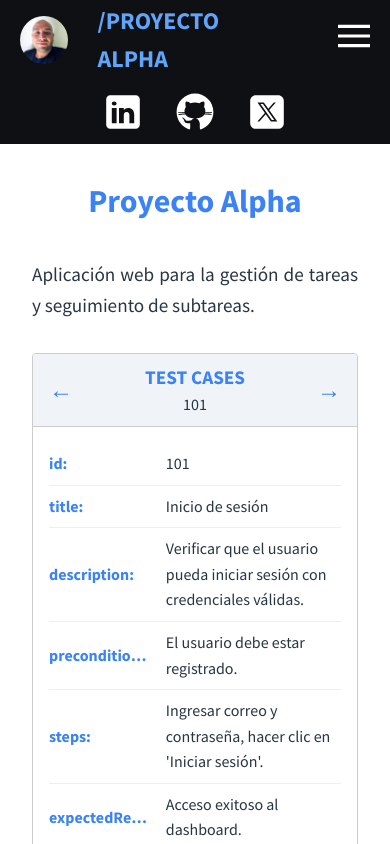
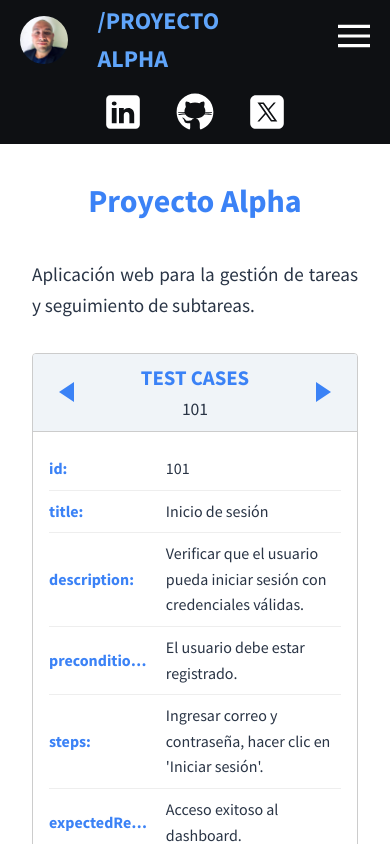
Before and after one commit to adjsvar/portafolio, a React (Vite) app: page /projectdetail/1 in a window 390 px wide. Shown: the top 844 px of the page. Built offline with nearby package versions, Linux system fonts and the light colour scheme.

Commit message:
Pequeños arreglos en estilos

```diff
--- a/src/components/TestTables.jsx
+++ b/src/components/TestTables.jsx
@@ -43,12 +43,14 @@ function TestTables({ tests, testType, layout }) {
     captionText = 'API TESTS';
   } else if (testType === 'performanceTests') {
     captionText = 'PERFORMANCE TESTS';
+  } else if (testType === 'bugReports') {
+    captionText = 'BUG REPORTS';
   } else {
     captionText = 'TESTS';
   }
 
   if (computedLayout === 'row') {
-    // Layout "row": tabla completa con encabezado, incluyendo el título en una fila estilo header.
+    // Layout "row": tabla completa con encabezado (título en una fila estilo header)
     return (
       <div className="testtables-row-container">
         <table className="test-table">
@@ -79,28 +81,31 @@ function TestTables({ tests, testType, layout }) {
   } else {
     // Layout "column": se muestra una prueba a la vez con navegación.
     const currentTest = tests[currentIndex];
-
-    const handlePrev = () => {
-      setCurrentIndex((prev) => (prev > 0 ? prev - 1 : tests.length - 1));
-    };
-
-    const handleNext = () => {
-      setCurrentIndex((prev) => (prev < tests.length - 1 ? prev + 1 : 0));
-    };
+    const singleItem = tests.length === 1;
 
     return (
       <div className="testtables-column-container">
-        <div className="testtables-column-nav">
-          <button onClick={handlePrev} className="nav-arrow">
-            &#8592;
-          </button>
+        <div className={`testtables-column-nav ${singleItem ? 'single-item' : ''}`}>
+          {!singleItem && (
+            <button
+              onClick={() =>
+                setCurrentIndex((prev) => (prev > 0 ? prev - 1 : tests.length - 1))
+              }
+              className="nav-arrow left"
+            ></button>
+          )}
           <div className="nav-headers">
             <div className="nav-caption">{captionText}</div>
             <div className="nav-id">{renderCell(currentTest.id)}</div>
           </div>
-          <button onClick={handleNext} className="nav-arrow">
-            &#8594;
-          </button>
+          {!singleItem && (
+            <button
+              onClick={() =>
+                setCurrentIndex((prev) => (prev < tests.length - 1 ? prev + 1 : 0))
+              }
+              className="nav-arrow right"
+            ></button>
+          )}
         </div>
         <div className="testtables-column-grid">
           {allKeys.map((key) => (
--- a/src/styles/TestTables.css
+++ b/src/styles/TestTables.css
@@ -3,13 +3,11 @@
 /* ===============================
    Estilos para Layout "Row" (tabla completa)
 =============================== */
-
-/* Contenedor principal de la tabla en modo row */
 .testtables-row-container {
   width: 100%;
   overflow-x: auto;
   margin: 1rem 0;
-    padding: 0; /* Sin padding horizontal para evitar que la tabla toque los bordes */
+  padding: 0; /* Sin padding horizontal */
 }
 
 .table-caption-cell {
@@ -22,14 +20,12 @@
   border-bottom: 2px solid #ccc;
 }
 
-  /* Estilos para la tabla */
 .test-table {
   width: 100%;
   border-collapse: collapse;
   font-family: sans-serif;
 }
 
-  /* Encabezados de la tabla */
 .test-table th {
   background-color: #f0f4f8;
   color: #293445;
@@ -38,7 +34,6 @@
   border-bottom: 2px solid #ccc;
 }
 
-  /* Celdas de la tabla */
 .test-table td {
   padding: 0.75rem;
   border-bottom: 1px solid #eee;
@@ -48,8 +43,6 @@
 /* ===============================
    Estilos para Layout "Column" (vista de un test a la vez)
 =============================== */
-
-  /* Contenedor principal para el layout en columna */
 .testtables-column-container {
   width: 100%;
   margin: 1rem 0;
@@ -58,7 +51,6 @@
   overflow: hidden;
 }
 
-  /* Barra de navegación superior */
 .testtables-column-nav {
   display: flex;
   justify-content: space-between;
@@ -68,16 +60,38 @@
   border-bottom: 1px solid #ccc;
 }
 
-  /* Botones de navegación (flechas) */
-  .nav-arrow {
-    background: none;
-    border: none;
-    font-size: 1.5rem;
-    color: #3b82f6;
-    cursor: pointer;
+.testtables-column-nav.single-item {
+  justify-content: center;
 }
 
-  /* Contenedor para los encabezados de navegación (separando título y id en dos filas) */
+/* Dibujamos las flechas con CSS usando triángulos */
+.nav-arrow {
+  display: inline-block;
+  width: 0;
+  height: 0;
+  margin: 0 10px;
+  vertical-align: middle;
+  cursor: pointer;
+  transition: transform 0.1s ease;
+  outline: none; /* Quitar el recuadro azul */
+}
+
+.nav-arrow:active {
+  transform: scale(1.2);
+}
+
+.nav-arrow.left {
+  border-top: 10px solid transparent;
+  border-bottom: 10px solid transparent;
+  border-right: 15px solid #3b82f6;
+}
+
+.nav-arrow.right {
+  border-top: 10px solid transparent;
+  border-bottom: 10px solid transparent;
+  border-left: 15px solid #3b82f6;
+}
+
 .nav-headers {
   display: flex;
   flex-direction: column;
@@ -85,25 +99,21 @@
   text-align: center;
 }
 
-  /* Título del tipo de prueba */
 .nav-caption {
-    font-size: 1.3rem;  /* Aumentado un poquito */
+  font-size: 1.4rem; /* Aumentado un poco */
   color: #3b82f6;
   font-weight: bold;
 }
 
-  /* Identificador del test */
 .nav-id {
-    font-size: 1.1rem; /* Aumentado un poquito */
+  font-size: 1.2rem; /* Aumentado un poco */
   color: #293445;
 }
 
-  /* Contenedor de la grilla de detalles en columna */
 .testtables-column-grid {
   padding: 1rem;
 }
 
-  /* Cada fila en layout columna usando grid: 40% para la etiqueta y 60% para el valor */
 .testtables-column-row {
   display: grid;
   grid-template-columns: 40% 60%;
@@ -112,12 +122,10 @@
   border-bottom: 1px solid #eee;
 }
 
-  /* Quitar borde inferior de la última fila */
 .testtables-column-row:last-child {
   border-bottom: none;
 }
 
-  /* Estilos para la etiqueta (propiedad) */
 .grid-label {
   font-weight: bold;
   color: #3b82f6;
@@ -125,20 +133,20 @@
   overflow: hidden;
   text-overflow: ellipsis;
   white-space: nowrap;
+  font-size: 1.1rem;
 }
 
-  /* Estilos para el valor de la propiedad */
 .grid-value {
   text-align: left;
   color: #293445;
   word-wrap: break-word;
+  font-size: 1.1rem;
 }
 
 /* ===============================
    Breakpoint para pantallas pequeñas (max-width: 850px)
 =============================== */
 @media screen and (max-width: 850px) {
-    /* Disminución leve del tamaño de fuente y padding */
   .table-caption-cell {
     font-size: 1.3rem;
     padding: 0.6rem;
@@ -151,16 +159,16 @@
   }
 
   .nav-caption {
-      font-size: 1.2rem; /* Leve ajuste en pantalla pequeña */
+    font-size: 1.3rem;
   }
 
   .nav-id {
-      font-size: 1rem;
+    font-size: 1.1rem;
   }
 
   .grid-label,
   .grid-value {
-      font-size: 1rem; /* Aumentado un poquito en pantallas pequeñas */
+    font-size: 1rem;
   }
 
   .testtables-row-container {
```
Lines whose indentation alone changed are shown as unchanged.
